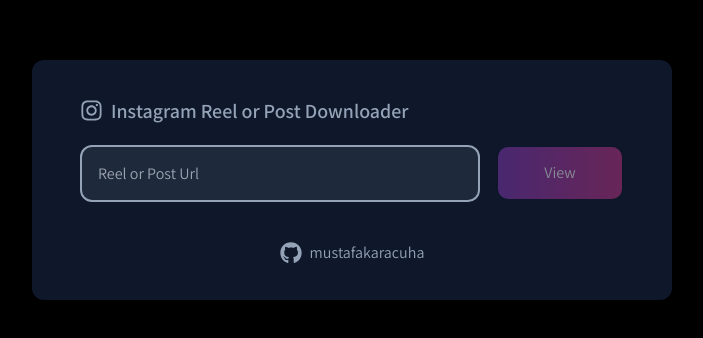
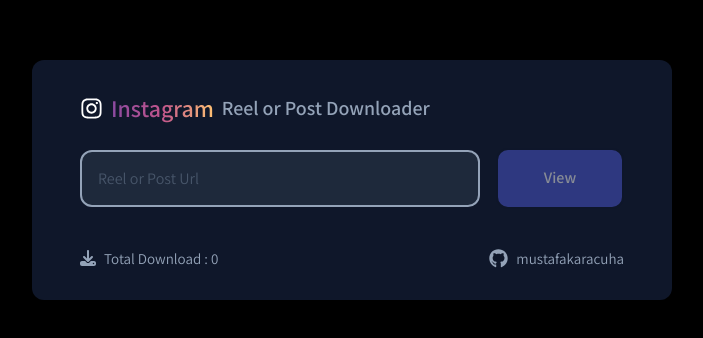
Before and after one commit to mustafakaracuha/instagram-downloader, a React (Vite) app: page / in a window 1280 px wide. Shown: the part 220-558 px from the top of the page, without its empty margins (288-991 px from the left). Built offline with nearby package versions, Linux system fonts and the light colour scheme; no server answers; the database is empty.

Commit message:
add fireabase, total download count

```diff
--- a/package.json
+++ b/package.json
@@ -11,6 +11,7 @@
   },
   "dependencies": {
     "axios": "^1.6.8",
+    "firebase": "^10.11.1",
     "react": "^18.2.0",
     "react-dom": "^18.2.0",
     "react-icons": "^5.2.0"
--- a/src/App.jsx
+++ b/src/App.jsx
@@ -1,15 +1,47 @@
-import React, { useState } from "react";
+import React, { useState, useEffect } from "react";
 
 import { downloadInstagramVideo } from "./api/api";
 import "./index.css";
 
 import { CgSpinner } from "react-icons/cg";
-import { FaInstagram, FaGithub, FaLinkedin } from "react-icons/fa";
+import { FaInstagram, FaGithub } from "react-icons/fa";
+import { FaDownload } from "react-icons/fa6";
+
+import db from "./firabase/firebase.js";
+import { count, doc, getDoc, updateDoc } from "firebase/firestore";
 
 function App() {
     const [videoUrl, setVideoUrl] = useState("");
     const [videoData, setVideoData] = useState(null);
     const [isLoading, setIsLoading] = useState(false);
+    const [viewCount, setViewCount] = useState(0);
+
+    useEffect(() => {
+        getVideoViewCount();
+    }, []);
+
+    const getVideoViewCount = async () => {
+        try {
+            const docRef = await doc(db, "videoViews", "viewCount");
+            const docSnap = await getDoc(docRef);
+
+            if (docSnap.exists()) {
+                setViewCount(docSnap.data().count);
+            }
+        } catch (error) {
+            console.error("Error getting count:", error);
+        }
+    };
+
+    const updateVideoViewCount = async (newcount) => {
+        try {
+            const docRef = await doc(db, "videoViews", "viewCount");
+
+            await updateDoc(docRef, { count: newcount });
+        } catch (error) {
+            console.error("Error updating count:", error);
+        }
+    };
 
     const handleView = async () => {
         if (videoUrl) {
@@ -26,6 +58,8 @@
 
     const handleDownload = async () => {
         if (videoData && videoData[0]?.link) {
+            setViewCount((prevCount) => prevCount + 1);
+            updateVideoViewCount(viewCount + 1);
             const videoLink = videoData[0].link;
             window.open(videoLink, "_blank");
         }
@@ -43,29 +77,29 @@
                 <div className="flex items-start flex-col">
                     <h1 className="text-xl max-sm:text-lg font-semibold text-slate-400 flex items-center">
                         <span>
-                            <FaInstagram size={23} className="mr-2" />
+                            <FaInstagram size={23} className="mr-2 text-white" />
                         </span>
-                        Instagram Reel or Post Downloader
+                        <p className="mr-2 text-2xl from-[#8a49a1] via-[#c1558b] to-[#ffc273] bg-gradient-to-r bg-clip-text text-transparent">Instagram</p> Reel or Post Downloader
                     </h1>
-                    <div className="flex max-sm:flex-col items-center mt-5">
+                    <div className="flex max-sm:flex-col items-center mt-6">
                         <input
                             autoFocus
                             type="text"
-                            className="w-[25rem] text-slate-300 bg-slate-800 p-4 border-2 border-slate-700 rounded-xl max-sm:w-[20rem] max-sm:mr-0 mr-4 outline-none transition-all duration-300 focus:border-slate-400"
+                            className="w-[25rem] text-slate-300 placeholder:text-slate-600 bg-slate-800 p-4 border-2 border-slate-700 rounded-xl max-sm:w-[20rem] max-sm:mr-0 mr-4 outline-none transition-all duration-300 focus:border-slate-400"
                             placeholder="Reel or Post Url"
                             value={videoUrl}
                             onChange={(e) => setVideoUrl(e.target.value)}
                         />
                         <button
-                            className="bg-gradient-to-r flex items-center disabled:opacity-50 disabled:cursor-not-allowed justify-center max-sm:mt-4 transition-all duration-300 from-[#833AB4] border-2 border-slate-900 text-white to-[#C13584] max-sm:w-[20rem] w-32 h-14 rounded-xl"
+                            className="bg-gradient-to-r font-semibold flex items-center disabled:opacity-50 disabled:cursor-not-allowed justify-center max-sm:mt-4 transition-all duration-300 bg-[#4f5bd5] text-white    border-2 border-slate-900 max-sm:w-[20rem] w-32 h-[3.8rem] rounded-xl"
                             onClick={videoData ? handleDownload : handleView}
-                            disabled={!videoUrl || !videoUrl.includes("instagram.com")}
+                            disabled={!videoUrl || !videoUrl.includes("instagram.com/p/")}
                         >
                             {isLoading && <CgSpinner size={22} className="animate-spin mr-2" />} {videoData ? "Download" : "View"}
                         </button>
                         {videoData && (
                             <button
-                                className="flex ml-2 bg-slate-800 hover:bg-slate-800 items-center active:scale-105 justify-center max-sm:mt-3 transition-all duration-300 border-2 border-slate-900 text-white max-sm:w-[20rem] w-32 h-14 rounded-xl"
+                                className="flex ml-2 bg-slate-800 hover:bg-slate-800 items-center active:scale-105 justify-center max-sm:mt-3 transition-all duration-300 border-2 border-slate-900 text-white max-sm:w-[20rem] w-32 h-[3.8rem] rounded-xl"
                                 onClick={() => {
                                     setVideoData(null);
                                     setVideoUrl("");
@@ -95,15 +129,18 @@
                             </div>
                         )
                     )}
-                    <div className="w-full flex items-center justify-center mt-10">
+                    <div className="w-full flex items-center justify-between mt-10">
+                        <p className="mr-4 text-slate-400 flex items-center text-[15px] justify-center cursor-pointer transition-all duration-300 hover:text-slate-300">
+                            <FaDownload size={16} className="mr-2" />
+                            Total Download : {viewCount}
+                        </p>
                         <p
                             onClick={() => window.open("https://github.com/mustafakaracuha", "_blank")}
-                            className="text-slate-400 flex items-center justify-center cursor-pointer transition-all duration-300 hover:text-slate-300"
+                            className="text-slate-400 flex items-center text-[15px] justify-center cursor-pointer transition-all duration-300 hover:text-slate-300"
                         >
-                            <FaGithub size={22} className="mr-2" />
+                            <FaGithub size={19} className="mr-2" />
                             mustafakaracuha
                         </p>
-
                     </div>
                 </div>
             </div>
--- /dev/null
+++ b/src/api/videoService.js
@@ -0,0 +1,17 @@
+// src/services/videoService.js dosyası
+import { firestore } from "../firabase/firebase";
+
+const videoCollection = firestore.collection("videoViews");
+
+export const increaseViewCount = async (videoId) => {
+    const videoDoc = videoCollection.doc(videoId);
+    const videoSnapshot = await videoDoc.get();
+    const currentViews = videoSnapshot.exists ? videoSnapshot.data().views : 0;
+    await videoDoc.set({ views: currentViews + 1 }, { merge: true });
+};
+
+export const getViewCount = async (videoId) => {
+    const videoDoc = videoCollection.doc(videoId);
+    const videoSnapshot = await videoDoc.get();
+    return videoSnapshot.exists ? videoSnapshot.data().views : 0;
+};
--- /dev/null
+++ b/src/firabase/firebase.js
@@ -0,0 +1,17 @@
+import { initializeApp } from "firebase/app";
+import { getFirestore } from "firebase/firestore";
+
+
+const firebaseConfig = {
+    apiKey: "AIzaSyBRQ-tzmcPIu5DngWlSR3Rp6pSP0QGUg44",
+    authDomain: "instagram-downlaoder-e5e35.firebaseapp.com",
+    projectId: "instagram-downlaoder-e5e35",
+    storageBucket: "instagram-downlaoder-e5e35.appspot.com",
+    messagingSenderId: "635326742547",
+    appId: "1:635326742547:web:d3a6979572d661303bffe6",
+};
+
+const app = initializeApp(firebaseConfig);
+const db = getFirestore(app);
+
+export default db;
```
Also changed, not shown: 1 other file (tests, documents, lock files or other folders).
